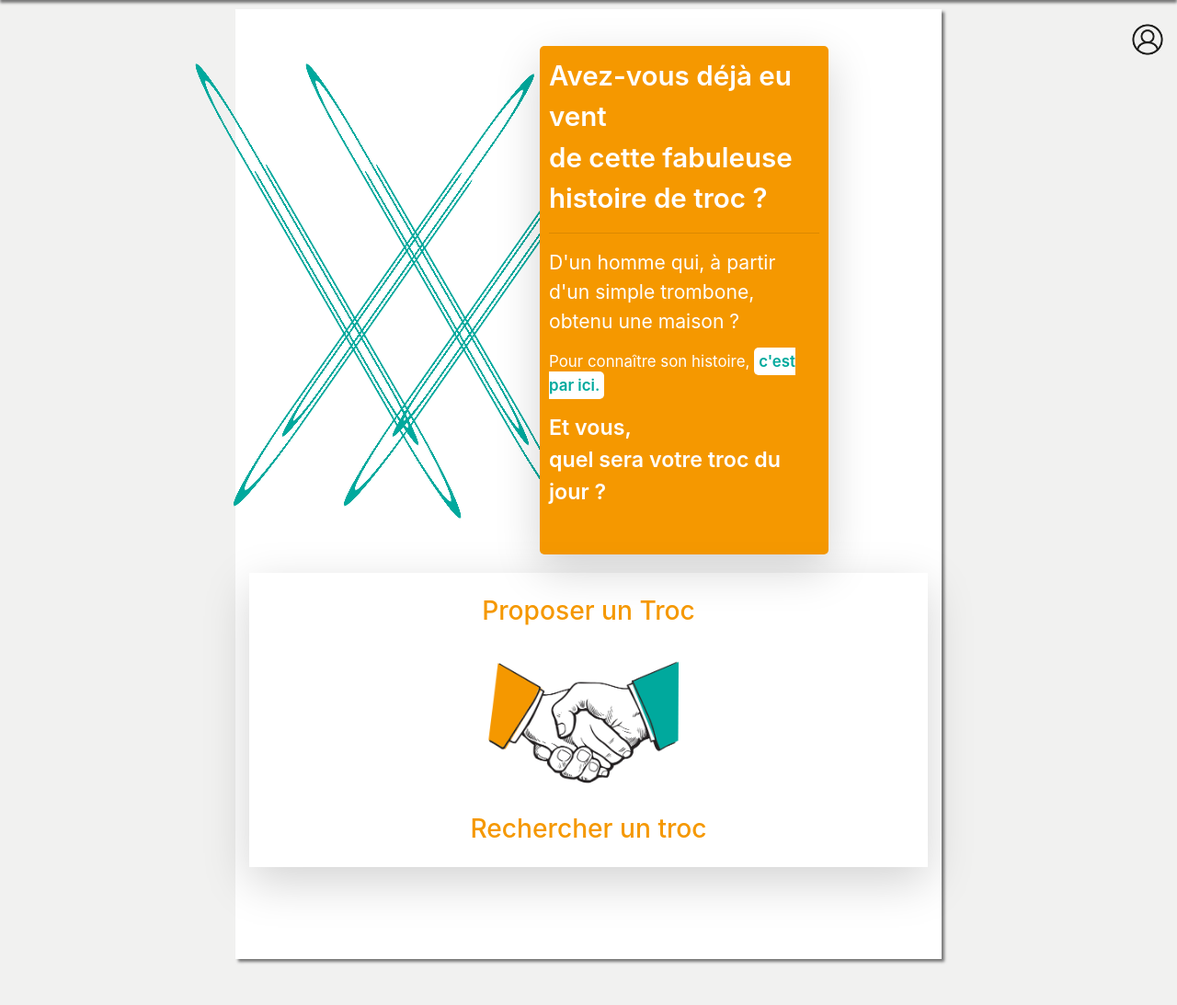
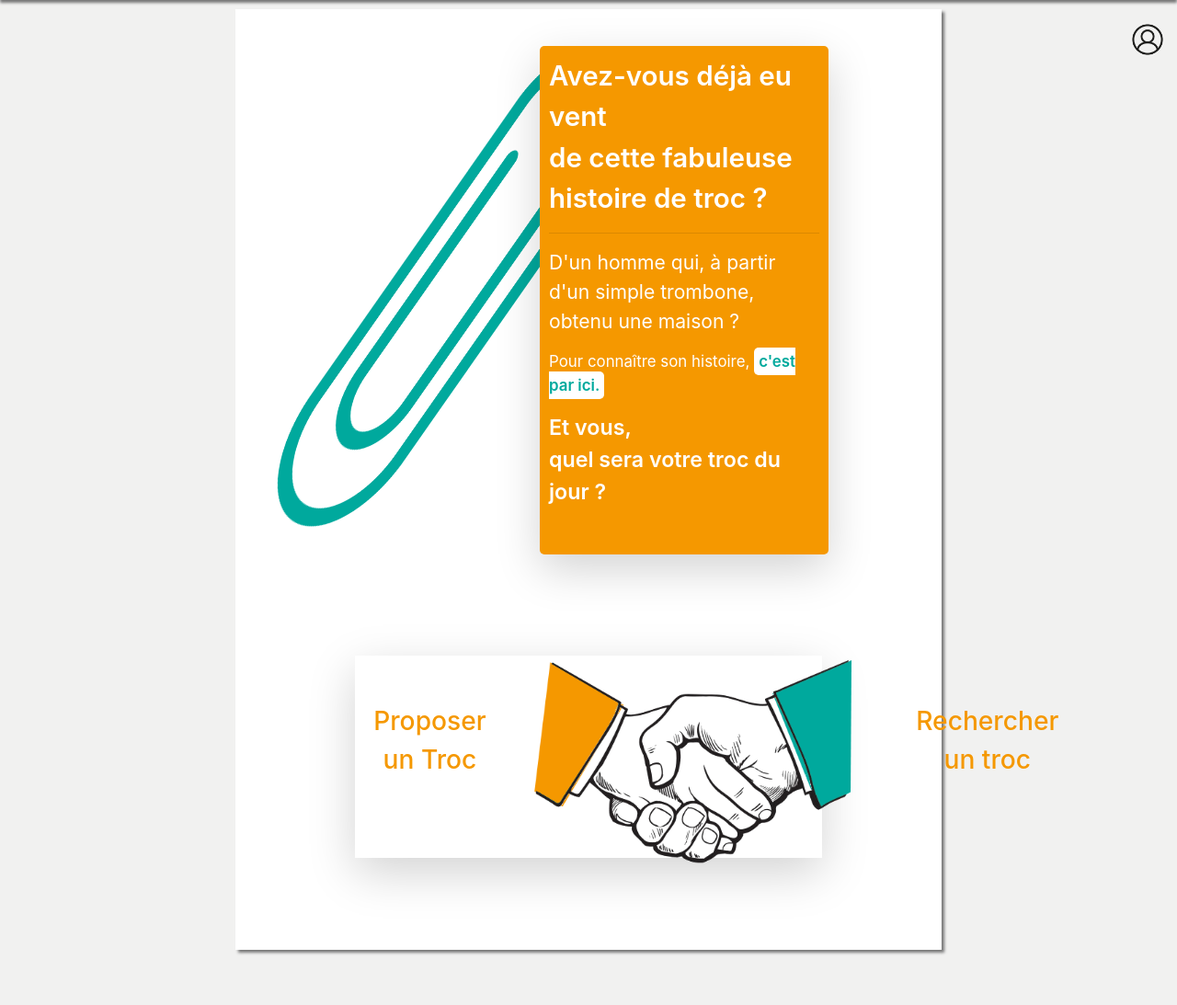
Before and after one commit to WildCodeSchool/lyon-php-2003-project2-tnt, a PHP site: template src/View/Home/index.html.twig in a window 1280 px wide. Shown: the part 60-1153 px from the top of the page at 92% size. After the commit the page ends 1098 px from the top, so only its background shows below. Run offline with PHP 8.4, Linux system fonts and the light colour scheme; the template is opened without the code that fills it, so the values that code supplies are empty; some libraries are stand-ins or nearby versions.

Commit message:
Home Page desktop pas trop mal || plus important à faire pour l'heure

```diff
--- a/src/View/Home/index.html.twig
+++ b/src/View/Home/index.html.twig
@@ -66,9 +66,6 @@
             /*text-decoration: underline;*/
         }
 
-
-
-
         #troc {
              height: 320px;
              padding: 20px;
@@ -105,6 +102,22 @@
             flex-direction: column-reverse;
         }
 
+        #clips {
+            display: flex;
+            justify-content: center;
+        }
+        .clip {
+            height: auto;
+            width: 17%;
+            padding: 20px;
+            transform: rotateZ(35deg);
+            display: block;
+        }
+        .left_clip {
+            transform: rotateZ(-30deg);
+        }
+
+
         @media (min-width: 500px) {
             #nav_top > span:first-of-type {
                 display: block;
@@ -114,6 +127,11 @@
             #main_home {
                 width: 60%;
                 margin: 10px auto 50px;
+            }
+
+            #main_home > div:last-of-type {
+                width: 70%;
+                margin: 50px auto 0px;
             }
 
             #main_home > .row:first-of-type {
@@ -138,35 +156,24 @@
                 font-weight: 600;
             }
 
+            #troc {
+                flex-direction: row;
+                align-items: center;
+                height: 220px;
+                margin-top: 40px;
 
-            #clip {
-                width: 70%;
-                padding: 30px;
-                margin-left: 80px;
             }
-
-            #troc > img {
-                width: 40%;
-                margin: auto auto;
-                display: block;
-                flex-direction: row;
+            #clips > img:not(:last-of-type) {
+                display: none;
             }
-        }
-        #clips {
-            display: flex;
-            justify-content: center;
-        }
-        .clip {
-            height: auto;
-            width: 17%;
-            padding: 20px;
-            /*margin-top: -140px;*/
-            /*margin-left: 40px;*/
-            transform: rotateZ(35deg);
-            display: block;
-        }
-        .left_clip {
-            transform: rotateZ(-30deg);
+            .clip {
+                padding: 0px;
+                width: 35%;
+                margin-right: -90px;
+            }
+            #troc article {
+                padding-bottom: 35px;
+            }
         }
 
     </style>
```
